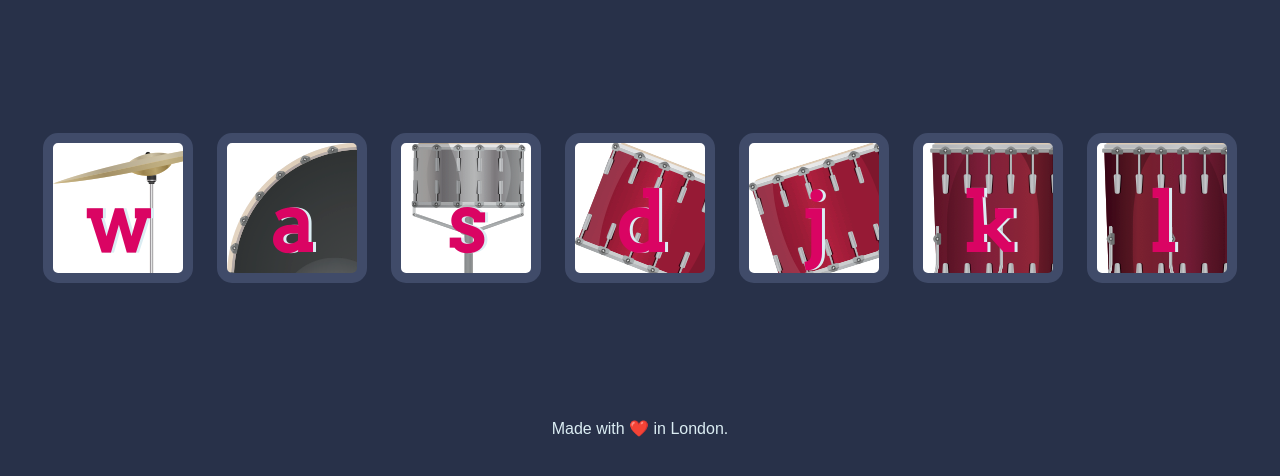
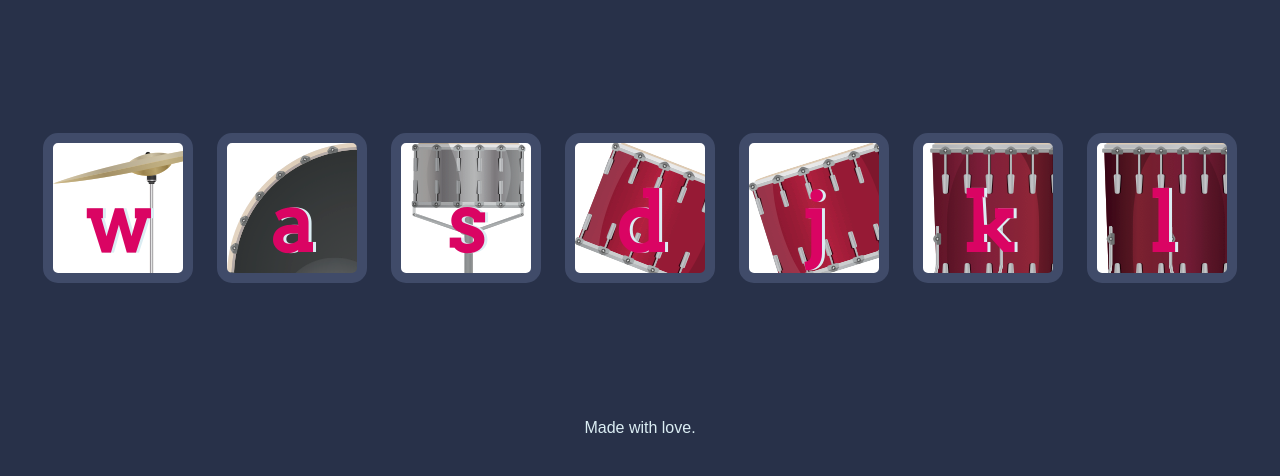
Before and after one commit to MariamGrigorenko/Drum-Kit-JavaScript, a plain HTML site: page index.html in a window 1280 px wide. Shown: the part 156-632 px from the top of the page. Drawn offline with Linux system fonts and the light colour scheme.

Commit message:
New Footer

```diff
--- a/index.html
+++ b/index.html
@@ -25,6 +25,6 @@
   <script src="index.js" charset="utf-8"></script>
 </body>
 <footer>
-  Made with ❤️ in London.
+  Made with love.
 </footer>
 </html>
```
